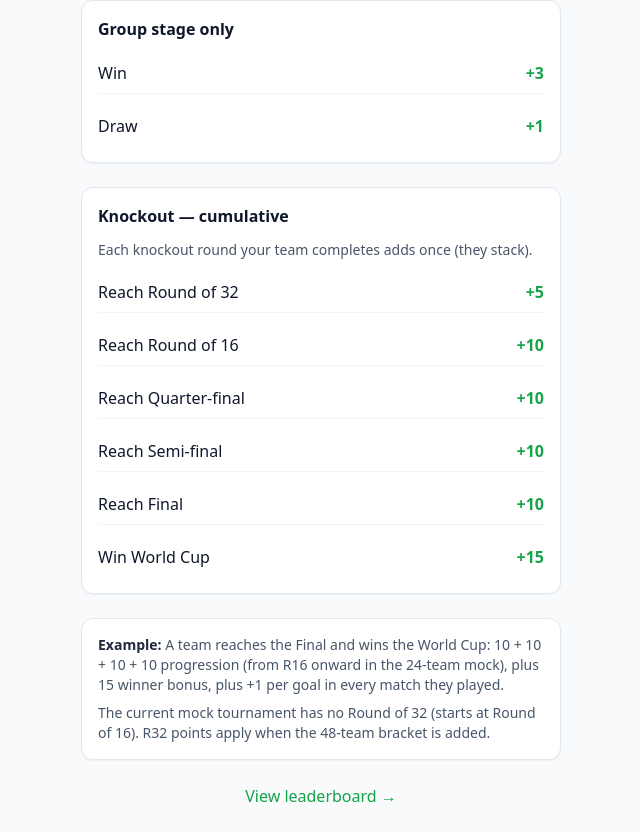
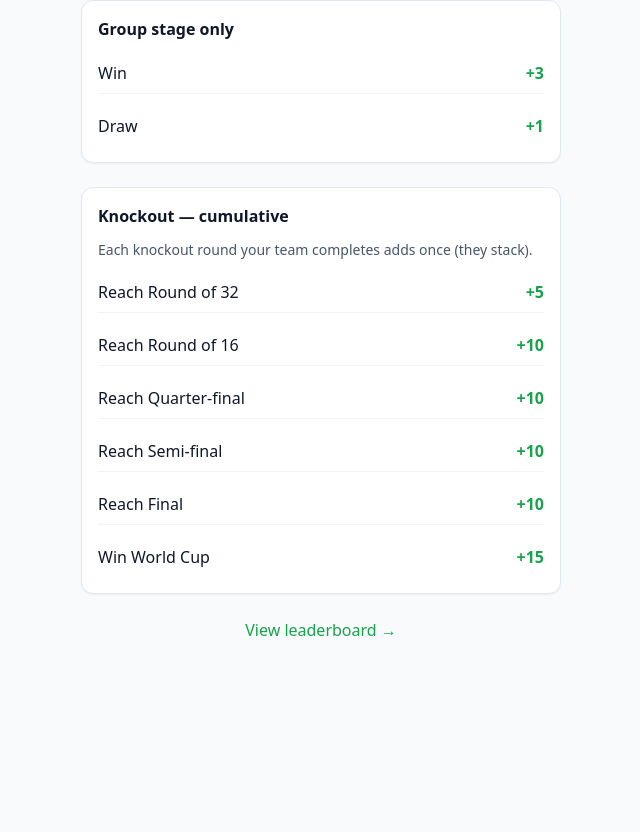
Before and after one commit to samstanger-prog/sweepstake-pro, a Next.js app: page /rules in a window 1280 px wide. Shown: the part 379-1211 px from the top of the page, without its empty margins (319-959 px from the left). After the commit the page ends 1045 px from the top, so only its background shows below. Built offline with nearby package versions, Linux system fonts and the light colour scheme.

Commit message:
remove example

```diff
--- a/app/rules/page.tsx
+++ b/app/rules/page.tsx
@@ -49,20 +49,6 @@ export default function RulesPage() {
         <RuleRow label="Win World Cup" points={WORLD_CUP_WINNER_BONUS} />
       </section>
 
-      <section className="card text-sm text-slate-600 dark:text-slate-400">
-        <p>
-          <strong className="text-slate-800 dark:text-slate-200">Example:</strong>{" "}
-          A team reaches the Final and wins the World Cup: 10 + 10 + 10 + 10
-          progression (from R16 onward in the 24-team mock), plus{" "}
-          {WORLD_CUP_WINNER_BONUS} winner bonus, plus +1 per goal in every match
-          they played.
-        </p>
-        <p className="mt-2">
-          The current mock tournament has no Round of 32 (starts at Round of
-          16). R32 points apply when the 48-team bracket is added.
-        </p>
-      </section>
-
       <Link
         href="/leaderboard"
         className="block text-center text-pitch-600 hover:underline"
```
